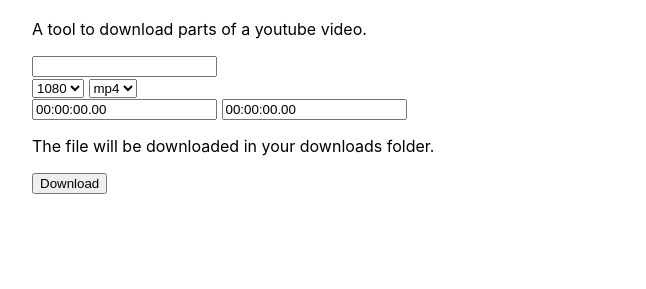
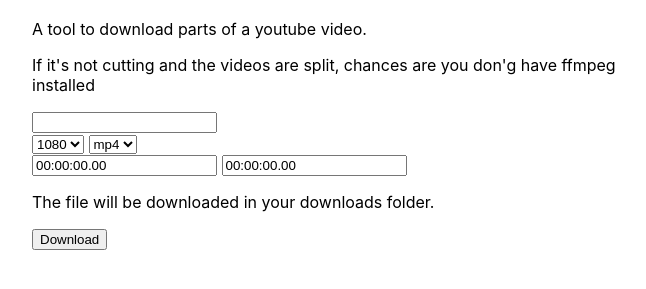
Before and after one commit to Sininenblue/clipper, an Electron app: page src/index.html in a window 800 px wide. Shown: the part 95-384 px from the top of the page, without its empty margins (64-710 px from the left). Drawn offline with Linux system fonts and the light colour scheme.

Commit message:
install ffmpeg?

```diff
--- a/package.json
+++ b/package.json
@@ -45,7 +45,9 @@
     }
   },
   "dependencies": {
+    "@ffmpeg-installer/ffmpeg": "^1.1.0",
     "electron-squirrel-startup": "^1.0.0",
+    "youtube-dl-exec": "^2.0.2",
     "yt-dlp-exec": "^1.0.2"
   },
   "devDependencies": {
--- a/src/index.html
+++ b/src/index.html
@@ -10,6 +10,7 @@
   <body>
     <h1>Youtube Clip Downloader</h1>
     <p>A tool to download parts of a youtube video.</p>
+    <p>If it's not cutting and the videos are split, chances are you don'g have ffmpeg installed</p>
 
     <input type="text" id="urlField">
 
```
Also changed, not shown: 1 other file.
